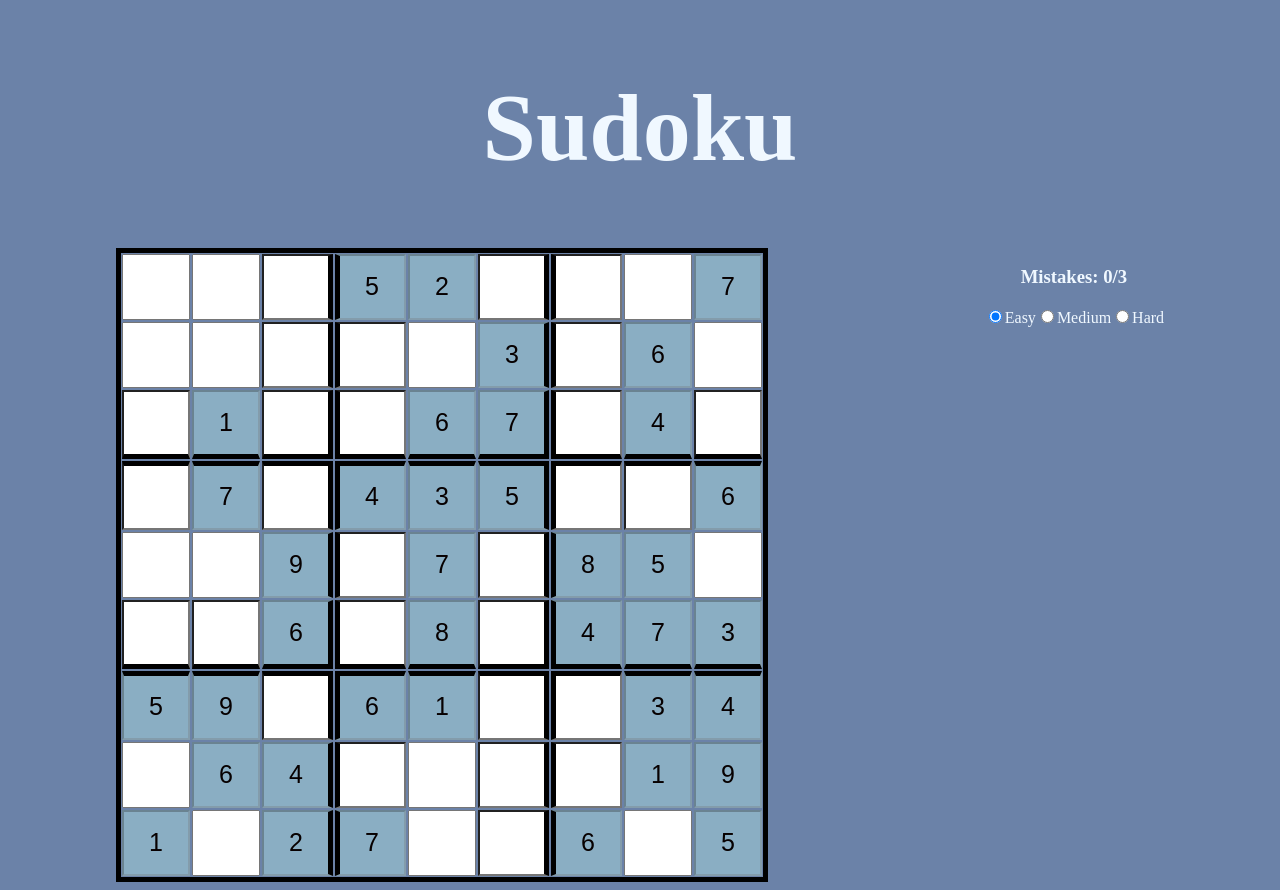
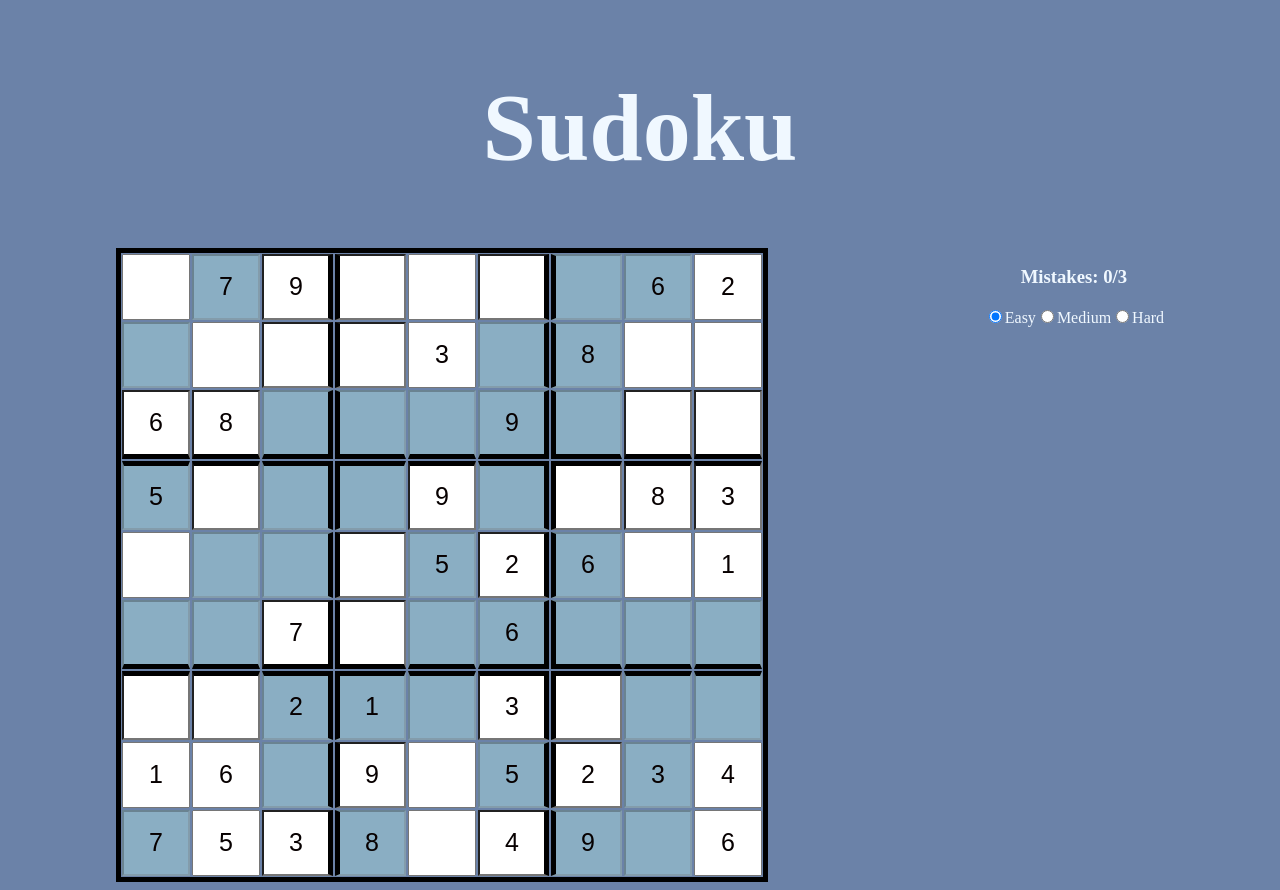
Before and after one commit to asiisii/sudoku, a React (Vite) app: page / in a window 1280 px wide. Built offline with nearby package versions, Linux system fonts and the light colour scheme.

Commit message:
Add a random number generator method to randomly select the board from selected game mode

```diff
--- a/src/App.jsx
+++ b/src/App.jsx
@@ -25,11 +25,16 @@
 	// const [showModal, setShowModal] = useState(false)
 	const [startNewGame, setStartNewGame] = useState(false)
 	const [isWinner, setIsWinner] = useState(false)
+	const [selectBoard, setSelectBoard] = useState(null)
 
 	useEffect(() => {
-		setBoard(boardSetUp(gameModes[gameMode], 0))
-		setSolution(boardSetUp(solutions[answer], 0))
+		const num = getRandomNum()
+		setSelectBoard(getRandomNum)
+		setBoard(boardSetUp(gameModes[gameMode], num))
+		setSolution(boardSetUp(solutions[answer], num))
 	}, [])
+
+	const getRandomNum = () => Math.floor(Math.random() * 5)
 
 	const createBoard = () => {
 		return (
@@ -48,14 +53,17 @@
                         ${(col === 2 || col === 5) && 'left-vertical-line'}
                         ${(col === 3 || col === 6) && 'right-vertical-line'}
                         ${
-													boardSetUp(gameModes[gameMode], 0)[row][col] !==
-														'-' && 'disabled'
+													boardSetUp(gameModes[gameMode], selectBoard)[row][
+														col
+													] !== '-' && 'disabled'
 												}
                         `}
 												onChange={e => handleChange(e, row, col)}
 												value={board[row][col] === '-' ? '' : board[row][col]}
 												disabled={
-													boardSetUp(gameModes[gameMode], 0)[row][col] !== '-'
+													boardSetUp(gameModes[gameMode], selectBoard)[row][
+														col
+													] !== '-'
 												}
 											/>
 										</td>
@@ -78,8 +86,8 @@
 		document
 			.querySelectorAll('input')
 			.forEach(el => el.classList.remove('incorrect'))
-		setBoard(boardSetUp(gameModes[gameMode], 1))
-		setSolution(boardSetUp(solutions[answer], 1))
+		setBoard(boardSetUp(gameModes[gameMode], selectBoard))
+		setSolution(boardSetUp(solutions[answer], selectBoard))
 		setMistakes(0)
 		setStartNewGame(true)
 	}
@@ -111,12 +119,13 @@
 	}
 
 	const updateGameMode = e => {
-		console.log(e.target.value)
+		const num = getRandomNum()
 		const mode = e.target.value
 		setGameMode(mode)
 		setAnswer(mode)
-		setBoard(boardSetUp(gameModes[mode], 0))
-		setSolution(boardSetUp(solutions[mode], 0))
+		setSelectBoard(num)
+		setBoard(boardSetUp(gameModes[mode], num))
+		setSolution(boardSetUp(solutions[mode], num))
 	}
 
 	return (
```
